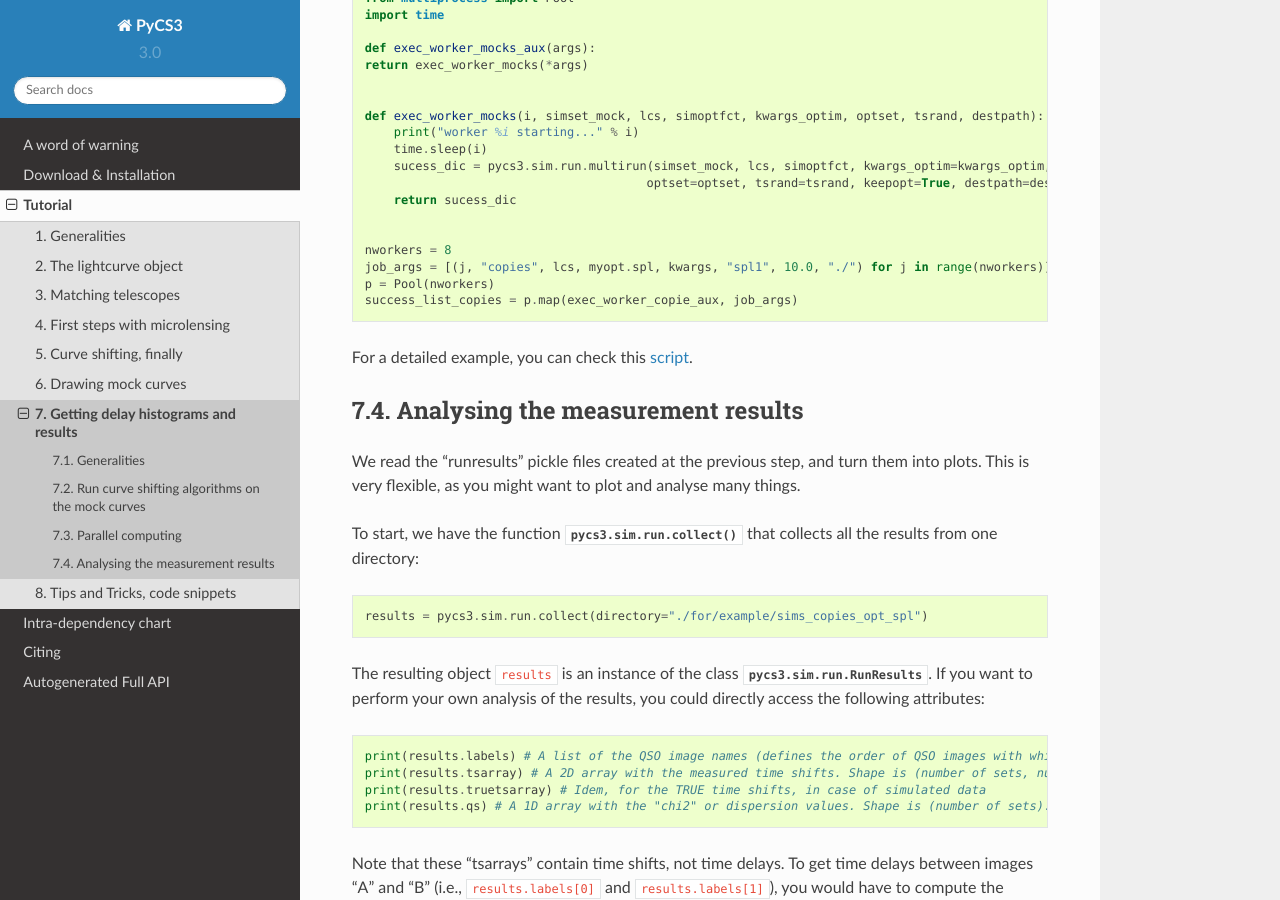
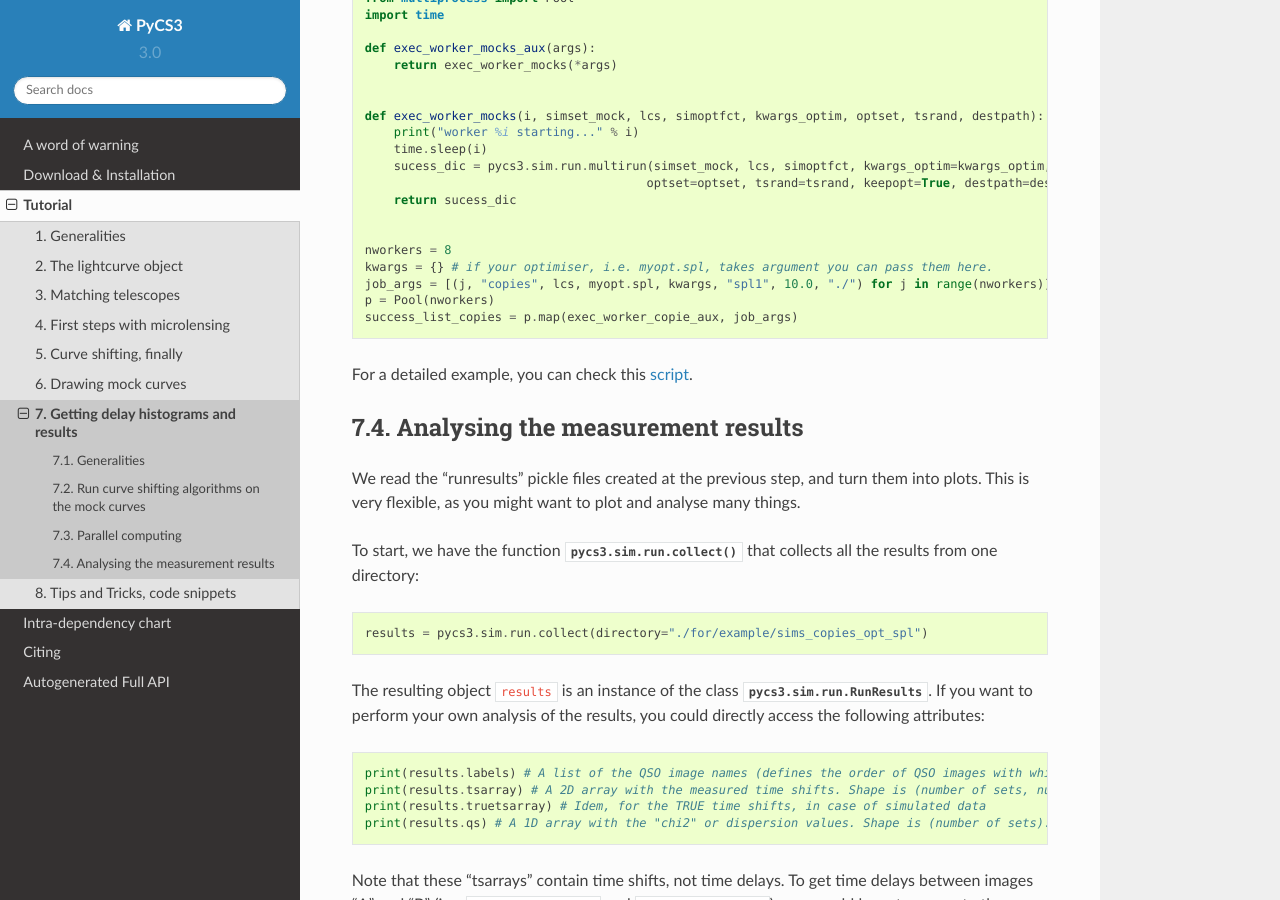
Before and after one commit to ZSHJoanna/pycs-diy, a Sphinx documentation site: the page built from docs/tutorial/makehists.rst, in a window 1280 px wide and 900 px high, scrolled down 1410 px. Built offline with Sphinx 7.4.7 and the Read the Docs theme 2.0.0, drawn with Linux system fonts in a browser that asks for light colours.

Commit message:
doc update

```diff
--- a/docs/tutorial/makehists.rst
+++ b/docs/tutorial/makehists.rst
@@ -61,7 +61,7 @@ Here is an example on how you could perform parallel execution of the ``multirun
     import time
 
     def exec_worker_mocks_aux(args):
-    return exec_worker_mocks(*args)
+        return exec_worker_mocks(*args)
 
 
     def exec_worker_mocks(i, simset_mock, lcs, simoptfct, kwargs_optim, optset, tsrand, destpath):
@@ -73,6 +73,7 @@ Here is an example on how you could perform parallel execution of the ``multirun
 
 
     nworkers = 8
+    kwargs = {} # if your optimiser, i.e. myopt.spl, takes argument you can pass them here.
     job_args = [(j, "copies", lcs, myopt.spl, kwargs, "spl1", 10.0, "./") for j in range(nworkers)]
     p = Pool(nworkers)
     success_list_copies = p.map(exec_worker_copie_aux, job_args)
```
